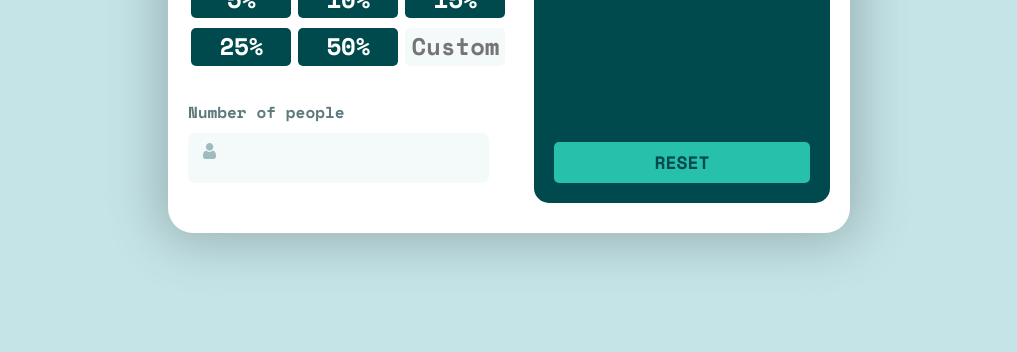
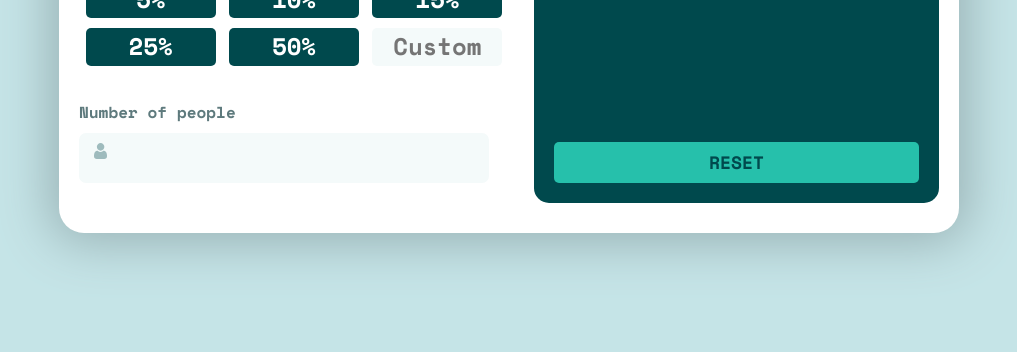
Before and after one commit to Bhimgouda/tip-calculator-app, a website built with Parcel: page index.html in a window 1280 px wide. Shown: the part 448-800 px from the top of the page, without its empty margins (131-1148 px from the left). Built offline with nearby package versions, Linux system fonts and the light colour scheme.

Commit message:
troubleshoot done

```diff
--- a/css/styles.css
+++ b/css/styles.css
@@ -226,13 +226,7 @@ input::-webkit-inner-spin-button, input::-webkit-outer-spin-button{
         box-shadow: 0 0 50px 10px hsl(187, 16%, 66%);
     }
 
-    .tip-btn{
-        width: 10rem;
-    }
 
-    .tip-custom{
-        width: 10rem;
-    }
 
     .output-area{
         margin-left: 2.5rem;
@@ -246,7 +240,7 @@ input::-webkit-inner-spin-button, input::-webkit-outer-spin-button{
     }
 
     .container{
-        max-width: 900px;
+        width: 900px;
         margin: 0 auto;
     }
 
```
